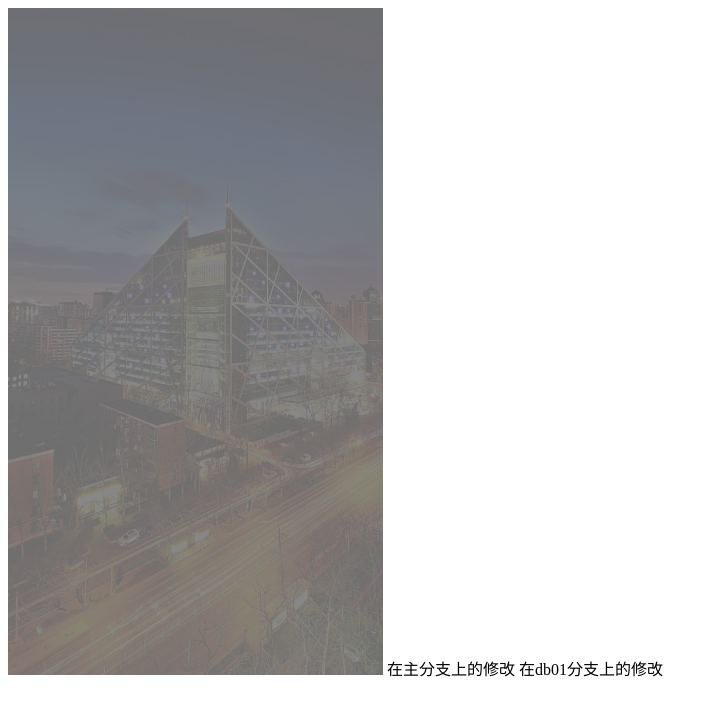
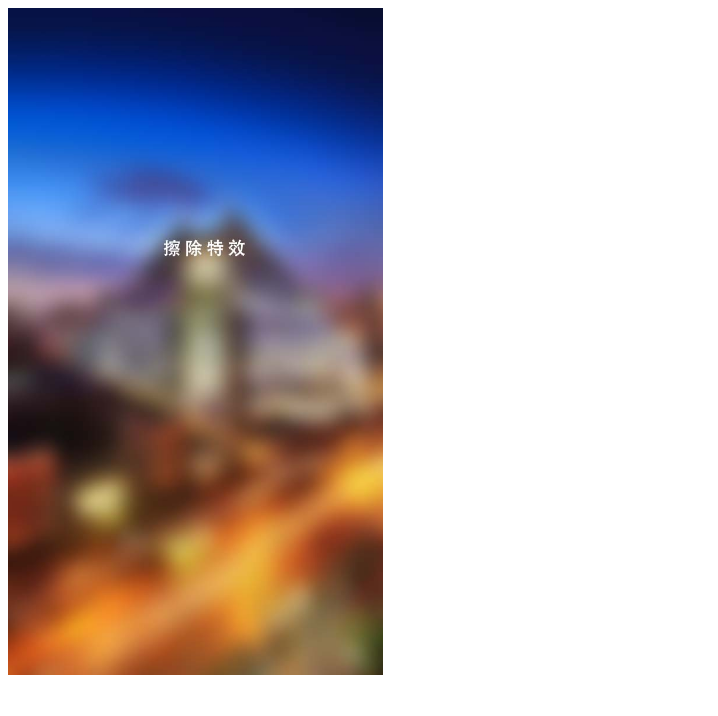
Before and after one commit to AnglesKing/wipe, a website: page src/index.html in a window 1280 px wide. Shown: the whole page, without its empty margins (0-718 px from the left). Drawn offline with Linux system fonts and the light colour scheme.

Commit message:
面向对象优化

```diff
--- a/package.json
+++ b/package.json
@@ -1,6 +1,6 @@
 {
   "name": "wipe-zw",
-  "version": "1.0",
+  "version": "2.0",
   "devDependencies": {
     "grunt": "^1.0.3",
     "grunt-contrib-clean": "^2.0.0",
--- a/src/index.html
+++ b/src/index.html
@@ -5,17 +5,36 @@
 	<meta name="viewport" content="width=device-width, initial-scale=1.0, minimum-scale=1.0, maximum-scale=1.0, user-scalable=no">
 	<title>wipe</title>
 	<style>
-	#cas{
+	/*#cas{
 		background: url(images/wipe1.jpg) center 0 no-repeat;
 		-webkit-background-size: cover;
 		background-size: cover;
-	}
+	}*/
 	</style>
 </head>
 <body>
 <canvas id="cas" width="375" height="667"></canvas>
-<span>在主分支上的修改</span>
-<span>在db01分支上的修改</span>
+
 </body>
 </html>
 <script src="js/wipe.js"></script>
+<script>
+	var wipeConfig = {
+	    id:"cas",
+		coverType:"image",
+		color:"",
+		imgurl:"images/wipe2.jpg",
+		backImgurl:"images/wipe1.jpg",
+		width:"375",
+		height:"667",
+		radius:"10",	//涂抹笔的半径
+		transpercent:70,	//透明面积占画布的百分比,超出后显示
+		wipeCallback:wipeCallback, //用户自定义函数名称
+	}
+	var cas01 = new Wipe(wipeConfig);
+function wipeCallback(percent){
+	if (percent>50) {
+		console.log("透明面积超过50%,查看底图");
+	}
+}
+</script>
--- a/src/js/wipe.js
+++ b/src/js/wipe.js
@@ -1,161 +1,133 @@
-var cas = document.getElementById('cas');
-var context = cas.getContext("2d");
-var raduis = 20;	//涂抹的半径
-var _w = cas.width,_h = cas.height;
-var x,y,x2,y2;
-var t;
-var ismousedown = false;//表示鼠标状态,是否按下,默认为未按下
-// device保存设备类型,如果是移动端则为true,PC端为false
-var device = (/android|webos|iphone|ipad|ipod|blackberry|iemobile|opera mini/i.test(navigator.userAgent.toLowerCase()));
-alert(navigator.userAgent);
-console.log(device);
-var clickEvtName = device? "touchstart" : "mousedown";
-var moveEvtName = device? "touchmove" : "mousemove";
-var endEvtName = device? "touchend" : "mouseup";
-
-cas.addEventListener(clickEvtName,function(evt){
-	ismousedown = true;
-	var event = evt || window.event;
-	// 获取鼠标视口坐标,传递参数到drawPoint
-	 x = device?event.touches[0].clientX:event.clientX;
-	 y = device?event.touches[0].clientY:event.clientY;
-	drawT(context,x,y);
-},false);
-
-
-cas.addEventListener(moveEvtName,function(evt){
-	if (ismousedown) {
-		var event = evt || window.event;
-		event.preventDefault();
-		// 获取鼠标视口坐标,传递参数到drawPoint
-		 x2 = device?event.touches[0].clientX:event.clientX;
-		 y2 = device?event.touches[0].clientY:event.clientY;
-		drawT(context,x,y,x2,y2);
-		x=x2;
-		y=y2;
+/*
+author: KIT
+data：	2018-11-16
+email: wyzmyxdz@163.com
+*/
+function Wipe(obj){
+    this.conID = obj.id;
+    this.cas = document.getElementById(this.conID);
+    this.cas.style.backgroundImage = "url("+obj.backImgurl+")";
+    this.context = cas.getContext("2d");
+    this._w = obj.width;
+    this._h = obj.height;
+    this.radius = obj.radius; //涂抹的半径
+    this.moveX = 0;
+    this.moveY = 0;
+    this.isMouseDown = false;//表示鼠标的状态，是否按下，默认为未按下false，按下true
+    this.color = obj.color || "#666";
+    this.imgurl = obj.imgurl ;
+    this.coverType = obj.coverType;
+    this.wipeCallback = obj.wipeCallback;
+    this.transpercent = obj.percent;
+    this.drawMask();
+    this.addEvent();
+}
+//生成画布上的遮罩，默认为颜色#666
+Wipe.prototype.drawMask=function(){
+    if (this.coverType === "color") {
+        this.context.fillStyle=this.color;
+        this.context.fillRect(0,0,this._w,this._h);
+        this.context.globalCompositeOperation = "destination-out";
+    }else{
+        var pic = new Image();
+        pic.src = this.imgurl;
+        var that = this;
+        pic.onload = function(){
+            that.context.drawImage(pic,0,0,pic.width,pic.height,0,0,that._w,that._h);
+            that.context.globalCompositeOperation = "destination-out";
+        };
+    }
+};
+//drawT()画点和画线函数
+//参数：如果只有两个参数，函数功能画圆，x1,y1即圆的中心坐标
+//如果传递四个参数，函数功能画线，x1,y1为起始坐标，x2,y2为结束坐标
+Wipe.prototype.drawT = function(x1,y1,x2,y2){
+    if( arguments.length === 2){
+        //调用的是画点功能
+        this.context.save();
+        this.context.beginPath();
+        this.context.arc(x1,y1,this.radius,0,2*Math.PI);
+        this.context.fillStyle = "rgba(255,255,255,255)";
+        this.context.fill();
+        this.context.restore();
+    }else if(arguments.length === 4){
+        //调用的是画线功能
+        this.context.save();
+        this.context.beginPath();
+        this.context.lineCap = "round";
+        this.context.lineWidth = this.radius*2;
+        this.context.moveTo(x1,y1);
+        this.context.lineTo(x2,y2);
+        this.context.stroke();
+        this.context.restore();
     }else{
         return false;
     }
-},false);
-
-
-cas.addEventListener(endEvtName,function(){
-	ismousedown = false;
-	t=0;
-	if (getTransparencyPercent(context)>50) {
-		// alert("超过了50%面积");
-		clearRect(context);
-	}
-},false);
-
-/*
-// 在canvas画布上监听自定义事件,调用drawPoint函数
-cas.addEventListener("mousedown",function(evt){
-	var event = evt || window.event;
-	// 获取鼠标视口坐标,传递参数到drawPoint
-	 x = event.clientX;
-	 y = event.clientY;
-	drawPoint(context,x,y);
-	ismousedown = true;
-	console.log(ismousedown);
-},false);
-
-cas.addEventListener("mousemove",function(evt){
-	if (ismousedown) {
-		var event = evt || window.event;
-		event.preventDefault();
-		// 获取鼠标视口坐标,传递参数到drawPoint
-		 x2 = event.clientX;
-		 y2 = event.clientY;
-		drawLine(context,x,y,x2,y2);
-		x=x2;
-		y=y2;
-	}else{
-		return false;
-	}
-},false);
-
-
-cas.addEventListener("mouseup",function(){
-	ismousedown = false;
-	t=0;
-	if (getTransparencyPercent(context)>50) {
-		// alert("超过了50%面积");
-		clearRect(context);
-	}
-},false);
-*/
-//生成画布上的遮罩，默认颜色#666
-function drawMask(context){
-	// 保存当前绘图状态
-	context.save();
-	context.fillStyle = "rgba(122,122,122,.9)";
-	//画一个矩形区域，前两个参数为坐标，后两个参数为宽高
-	context.fillRect(0,0,_w,_h);
-	// 恢复原有绘图状态
-	context.restore();
-	context.globalCompositeOperation ="destination-out";
-}
-/*
-// 在画布上画半径为30的圆
-function drawPoint(context,x,y){
-	console.log("传递实参个数:"+arguments.length);
-	context.save();
-	context.beginPath();
-	context.arc(x,y,raduis,0,2*Math.PI);
-	context.fillStyle = "#eee";
-	context.fill();
-	context.restore();
-}
-
-// 划线
-function drawLine(context,x,y,x2,y2){
-	console.log("传递实参个数:"+arguments.length);
-	context.save();
-	context.beginPath();
-	context.lineWidth=raduis*2;
-	context.moveTo(x,y);
-	context.lineTo(x2,y2);
-	context.stroke();
-	context.restore();
-}
-*/
-function drawT(context,x,y,x2,y2){
-	context.save();
-	context.beginPath();
-	if(arguments.length===3){
-		context.arc(x,y,raduis,0,2*Math.PI);
-		context.fillStyle = "#eee";
-		context.fill();
-	}else{
-		context.lineWidth=raduis*2;
-		context.moveTo(x,y);
-		context.lineTo(x2,y2);
-		context.stroke();
-	}
-	context.restore();
-}
-
-function clearRect(context){
-	context.clearRect(0,0,_w,_h);
-}
-
-function getTransparencyPercent(context){
-	var imgdata = context.getImageData(0,0,_w,_h);
-	console.log(imgdata);
-	for (var i = 0; i < imgdata.data.length; i+=4) {
-		var a = imgdata.data[i+3];
-		if (a === 0) {
+};
+//清除画布
+Wipe.prototype.clearRect = function (){
+    this.context.clearRect(0,0,this._w, this._h);
+};
+//获取透明点占整个画布的百分比
+Wipe.prototype.getTransparencyPercent = function(){
+    var t = 0;
+    var imgData = this.context.getImageData(0,0,this._w,this._h);
+    for(var i =0; i<imgData.data.length; i+=4){
+        var a = imgData.data[i+3];
+        if( a === 0 ){
             t++;
         }
     }
-	var percent = (t/(_w*_h))*100;
-	console.log("透明点个数: "+ t);
-	console.log("占总面积: " + Math.ceil(percent)+"%");
-	//return percent.toFixed(2);//截取小数点两位
-	return Math.round(percent);
+    this.percents =  (t / (this._w*this._h) )*100;
+    console.log("占总面积"+ Math.ceil(this.percents) +"%" );
+    return this.percents.toFixed(2); //截取小数点两位
+};
+//添加自定义监听事件
+Wipe.prototype.addEvent = function(){
+    //device保存设备类型，如果是移动端则为true，PC端为false
+    this.device = (/android|webos|iPhone|ipad|ipod|blackberry|iemobile|opera mini/i.test(navigator.userAgent.toLowerCase()));
+    console.log(this.device);
+    var clickEvtName = this.device ? "touchstart" : "mousedown";
+    var moveEvtName = this.device ? "touchmove" : "mousemove";
+    var endEvtName = this.device ? "touchend" : "mouseup";
+    var that = this;
+    this.cas.addEventListener(clickEvtName,function(evt){
+        that.isMouseDown = true;
+        var event = evt || window.event;
+        //获取鼠标在视口的坐标，传递参数到drawPoint
+        that.moveX = that.device ?  event.touches[0].clientX : event.clientX;
+        that.moveY = that.device ?  event.touches[0].clientY : event.clientY;
+        that.drawT(that.moveX,that.moveY);
+    },false);
+    //增加监听"mousemove",调用drawPoint函数
+    this.cas.addEventListener(moveEvtName,function(evt){
+        //判断，当isMouseDown为true时，才执行下面的操作
+        console.log(that.isMouseDown);
+        if( !that.isMouseDown ){
+            return false;
+        }else{
+            var event = evt || window.event;
+            event.preventDefault();
+            var x2 = that.device ? event.touches[0].clientX : event.clientX;
+            var y2 = that.device ? event.touches[0].clientY : event.clientY;
+            //drawPoint(context,a,b);
+            that.drawT(that.moveX,that.moveY,x2,y2);
+            //每次的结束点变成下一次划线的开始点
+            that.moveX = x2;
+            that.moveY = y2;
         }
-window.onload = function(){
-	drawMask(context);
-	drawT(context);
+    },false);
+    this.cas.addEventListener(endEvtName,function(){
+        //还原isMouseDown 为false
+        that.isMouseDown = false;
+        // 借用外部的处理函数
+        var percent = that.getTransparencyPercent();
+        // 调用同名的全局函数
+        that.wipeCallback.call(window,percent);
+
+        if( percent > that.transpercent){
+            alert("超过了50%的面积");
+            that.clearRect();
+        }
+    },false);
 };
```
Lines whose indentation alone changed are shown as unchanged.
